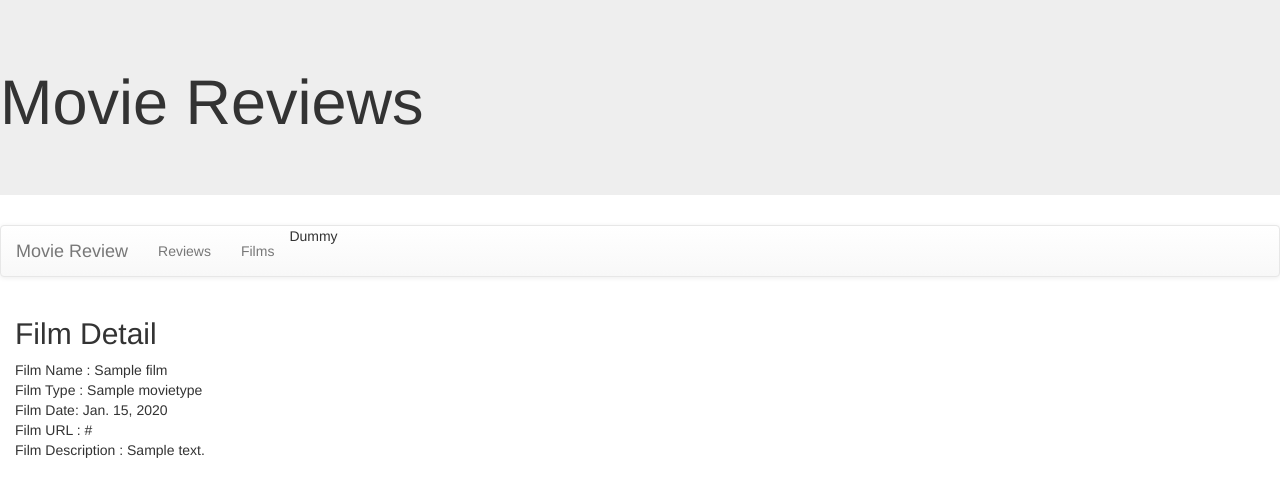
After one commit to olassia/MovieReview2021, a Django app: page /movie/filmDetail/1 in a window 1280 px wide. The commit adds this page. Shown: the top 497 px of the page. Run offline with Django 3.2, Linux system fonts and the light colour scheme; tables that the repository leaves empty hold one stand-in row (values such as "Sample post"); some libraries are stand-ins or nearby versions.

Commit message:
Detail commit

```diff
--- a/movie/templates/base.html
+++ b/movie/templates/base.html
@@ -17,6 +17,7 @@
 </div>
 <ul class="nav navbar-nav">
 <li><a href="{% url 'reviews' %}">Reviews</a></li>
+<li><a href="{% url 'films' %}">Films</a></li>
 <li>Dummy</li>
 </ul>
 </div>
--- /dev/null
+++ b/movie/templates/movie/filmdetail.html
@@ -0,0 +1,11 @@
+{% extends 'base.html'%}
+{% block content %}
+<h2>Film Detail</h2>
+<p>Film Name : {{film.filmname}}<br/>
+    Film Type : {{film.filmtype}}<br/>
+    Film Date: {{film.dateentered}} <br/>
+    Film URL : {{ film.filmurl}} <br/>
+    Film Description : {{ film.description }}
+</p>
+
+{% endblock %}
--- a/movie/urls.py
+++ b/movie/urls.py
@@ -4,4 +4,6 @@ from . import views
 urlpatterns = [
     path('', views.index, name='index'),
     path('reviews/', views.reviews, name='reviews'),
+    path('films/', views.films, name='films'),
+    path('filmDetail/<int:id>', views.filmDetail, name='detail'),
 ]
--- a/movie/views.py
+++ b/movie/views.py
@@ -12,3 +12,11 @@ def index(request):
 def reviews(request):
     review_list=Review.objects.all()
     return render(request, 'movie/reviews.html', {'review_list': review_list})
+
+def films(request):
+    film_list=Film.objects.all()
+    return render(request, 'movie/films.html', {'film_list': film_list})
+
+def filmDetail(request, id):
+    film=get_object_or_404(Film, pk=id)
+    return render(request, 'movie/filmdetail.html', {'film': film})
```
Also changed, not shown: movie/templates/movie/films.html (added, +10 -0 lines).
